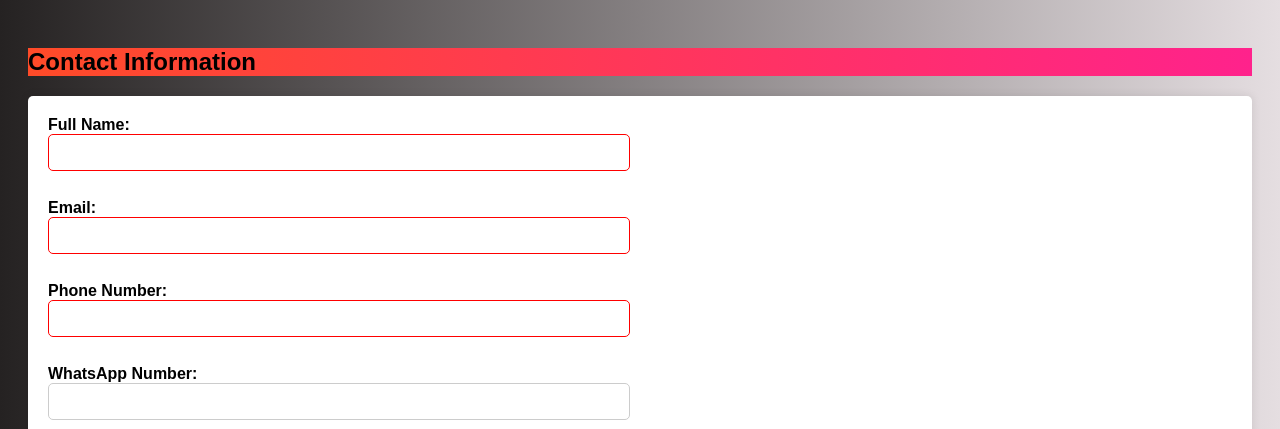
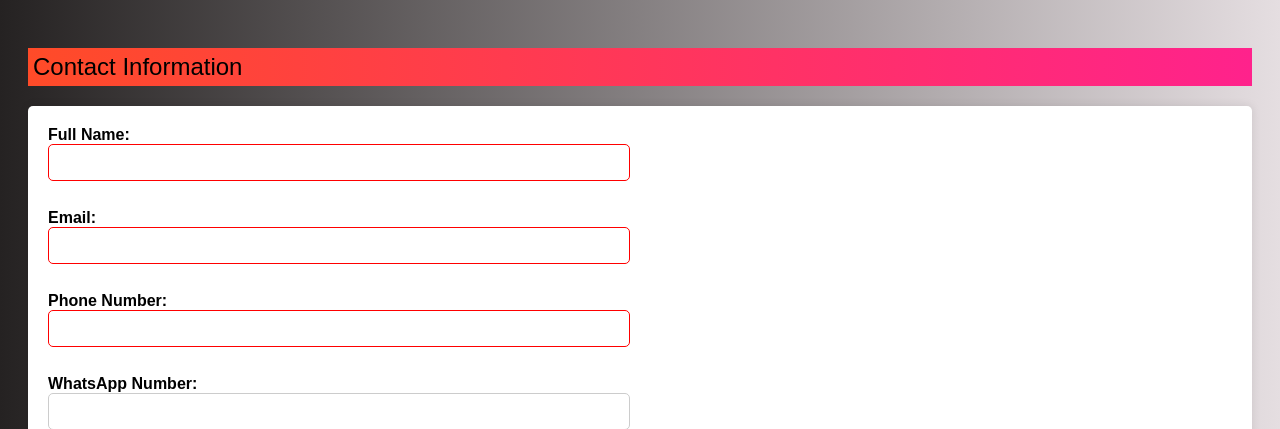
Before and after one commit to ad-abir/SmartCard-v2, a PHP site: page /info.php in a window 1280 px wide. Shown: the top 429 px of the page. Run offline with PHP 8.4, Linux system fonts and the light colour scheme.

Commit message:
few adjustment

```diff
--- a/info.css
+++ b/info.css
@@ -7,6 +7,8 @@ body {
 }
 
 h2 {
+    font-weight: lighter;
+    padding: 5px;
     background: linear-gradient(to right, #ff4b28, #ff228c);
 }
 
--- a/info.php
+++ b/info.php
@@ -1,5 +1,6 @@
 <!DOCTYPE html>
 <html lang="en">
+
 <head>
     <meta charset="UTF-8">
     <meta name="viewport" content="width=device-width, initial-scale=1.0">
@@ -8,6 +9,7 @@
     <link rel="stylesheet" href="info.css">
 
 </head>
+
 <body>
     <h2>Contact Information</h2>
     <form action="submit_form.php" method="POST">
@@ -47,4 +49,5 @@
         <input type="submit" value="Submit">
     </form>
 </body>
+
 </html>
```
Lines whose indentation alone changed are shown as unchanged.
